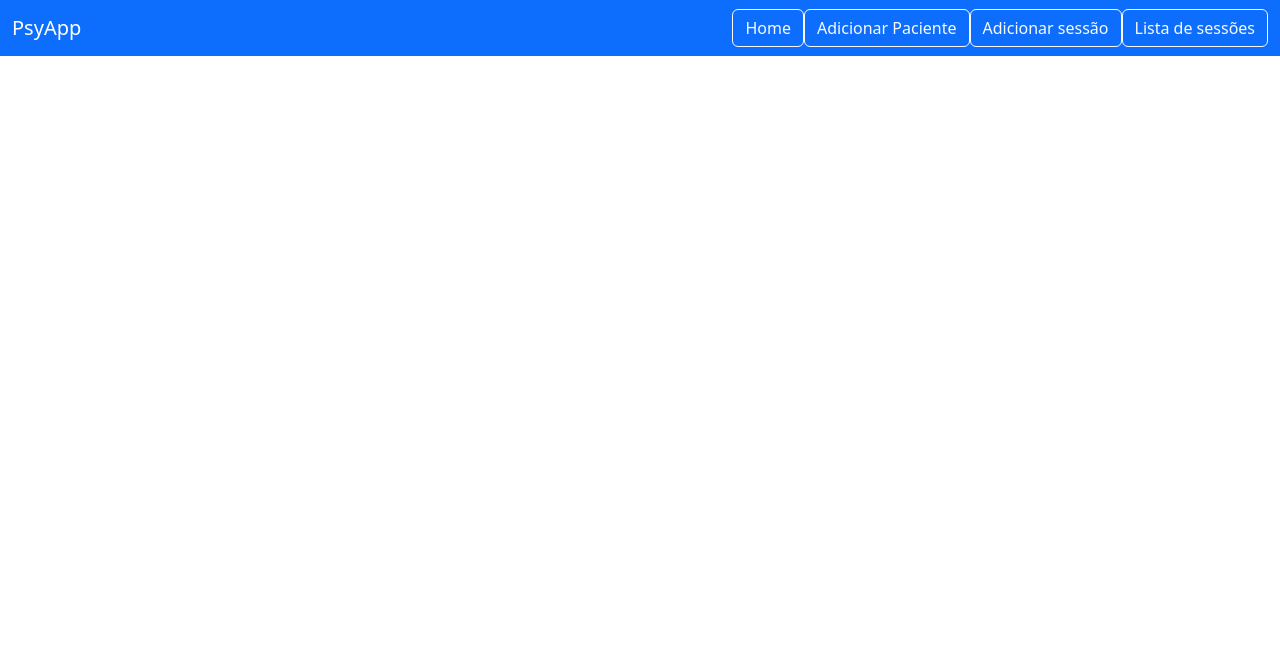
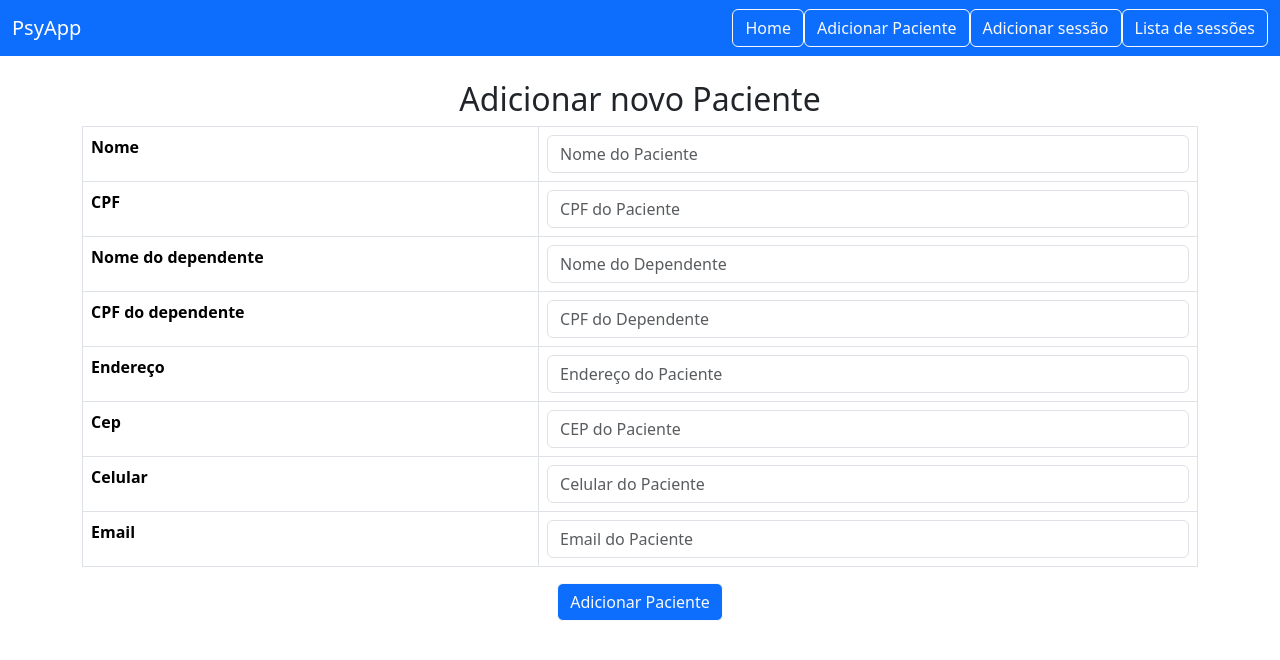
Before and after one commit to GustavoAndrino/Psy-Clinic-System, a React (Create React App) app in the folder fullstack-frontend-psy/: page /AddNewPacients in a window 1280 px wide. Shown: the top 660 px of the page. Built offline with nearby package versions, Linux system fonts and the light colour scheme.

Commit message:
Add new patient feature added

```diff
--- a/fullstack-frontend-psy/src/App.js
+++ b/fullstack-frontend-psy/src/App.js
@@ -6,6 +6,7 @@ import Home from './pages/Home';
 import { BrowserRouter as Router, Routes, Route } from "react-router-dom"
 import { ViewPacients } from './requests/ViewPacients';
 import { SessionsList } from './requests/SessionsList';
+import { AddNewPacients } from './requests/AddNewPacients';
 
 
 function App() {
@@ -17,6 +18,7 @@ function App() {
             <Route exact path="/" element={<Home />} />
             <Route exact path="/viewPacient/:id" element={<ViewPacients />} />
             <Route exact path="/sessionsList" element={<SessionsList />} />
+            <Route exact path="/AddNewPacients" element={<AddNewPacients />} />
           </Routes>
         </Router>
     </div>
--- a/fullstack-frontend-psy/src/layout/Navabar.js
+++ b/fullstack-frontend-psy/src/layout/Navabar.js
@@ -11,7 +11,7 @@ export const Navabar = () => {
         </button>
         <div className='flex-box'>
           <Link className='btn btn-outline-light' to="/">Home</Link>
-          <button className='btn btn-outline-light'>Adicionar Paciente</button>
+          <Link className='btn btn-outline-light' to={"/AddNewPacients"}>Adicionar Paciente</Link>
           <button className='btn btn-outline-light'>Adicionar sessão</button>
           <Link className='btn btn-outline-light btn-primary' to={"/sessionsList"}>Lista de sessões</Link>
         </div>
--- a/fullstack-frontend-psy/src/pages/Home.js
+++ b/fullstack-frontend-psy/src/pages/Home.js
@@ -2,6 +2,7 @@ import React, { useEffect, useState } from 'react'
 import axios from 'axios'
 import { Link } from 'react-router-dom';
 import { AlertCircleOutline, CheckmarkCircleOutline } from 'react-ionicons';
+import { Button } from 'bootstrap';
 
 export default function Home() {
 
@@ -9,11 +10,12 @@ export default function Home() {
   const [owing, setOwing] = useState(false)
   const [loading, setLoading] = useState(true);
   const [input, setInput] = useState("")
+  const [update, setUpdated] = useState(false)
 
   useEffect(() => {
     loadUsers();
     console.log(pacients)
-  }, [input])
+  }, [input, update])
 
   const checkOwedValue = (value) => {
     if (value > 0) {
@@ -38,10 +40,26 @@ export default function Home() {
     setInput(e.target.value)
   }
 
+  const deleteButton = (id) => {
+    const confirmDelete = window.confirm("Tem certeza de que quer deletar o paciente ?");
+    try{
+      if(confirmDelete){
+        axios.delete(`http://localhost:8080/pacient/delete/${id}`)
+        alert("Pacient deleted successfully")
+        setUpdated(!update)
+      }
+
+    }catch(error){
+      console.error("Error deleting pacient:", error);
+      alert("Error, pacient wasnt deleted")
+    }
+  }
+
 
   return (
     <div className='container'>
       <div className='py-4'>
+        <h2>Todos Pacientes</h2>
       <input
         type={"text"}
         className='textalign: center}'
@@ -85,7 +103,12 @@ export default function Home() {
                       />
                     )}
                   </td>
-                  <td><Link className='btn btn-outline-light btn-primary' to={`/viewPacient/${pacient.id}`}>Detalhes</Link></td>
+                  <td>
+                    <Link className='btn btn-outline-light btn-primary' to={`/viewPacient/${pacient.id}`}>Detalhes</Link>
+                    <button className='btn btn-outline-light btn-danger'
+                    onClick={() => deleteButton(pacient.id)}>Deletar
+                    </button>
+                    </td>
                 </tr>
               ))
             }
--- a/fullstack-frontend-psy/src/requests/AddNewPacients.js
+++ b/fullstack-frontend-psy/src/requests/AddNewPacients.js
@@ -1,7 +1,160 @@
-import React from 'react'
+import React, { useState } from 'react';
+import axios from 'axios';  // Importing axios
 
 export const AddNewPacients = () => {
+  const [pacient, setPacient] = useState({
+    name: "",
+    dependenteName: "",
+    cpf: "",
+    dependentCpf: "",
+    adress: "",
+    cep: "",
+    phoneNumber: "",
+    email: "",
+    sessions: []
+  });
+
+  const onInputChange = (e) => {
+    setPacient({ ...pacient, [e.target.name]: e.target.value });
+  };
+
+  const handleApply = () => {
+    // Basic validation to ensure required fields are filled
+    if (!pacient.name || !pacient.cpf || !pacient.dependenteName || !pacient.dependentCpf) {
+      alert("Please fill in all the required fields.");
+      return;
+    }
+
+    try {
+      axios.post("http://localhost:8080/newPacient", pacient)
+        .then(response => {
+          alert("Paciente adicionado com sucesso");
+        })
+        .catch(error => {
+          console.error("Error adding patient: ", error);
+          alert("Error adding patient");
+        });
+    } catch (error) {
+      console.error("Error adding patient: ", error);
+      alert("Error adding patient");
+    }
+  };
+
   return (
-    <div>AddNewPacients</div>
-  )
-}
+    <div className='container'>
+      <div className='py-4'>
+        {/* Patient Details */}
+        <h2>Adicionar novo Paciente</h2>
+        <table className="table table-bordered">
+          <tbody style={{ textAlign: 'left' }}>
+            <tr>
+              <th>Nome</th>
+              <td>
+                <input
+                  type="text"
+                  className="form-control"
+                  placeholder="Nome do Paciente"
+                  name="name"
+                  value={pacient.name}
+                  onChange={(e) => onInputChange(e)}
+                />
+              </td>
+            </tr>
+            <tr>
+              <th>CPF</th>
+              <td>
+                <input
+                  type="text"
+                  className="form-control"
+                  placeholder="CPF do Paciente"
+                  name="cpf"
+                  value={pacient.cpf}
+                  onChange={(e) => onInputChange(e)}
+                />
+              </td>
+            </tr>
+            <tr>
+              <th>Nome do dependente</th>
+              <td>
+                <input
+                  type="text"
+                  className="form-control"
+                  placeholder="Nome do Dependente"
+                  name="dependenteName"
+                  value={pacient.dependenteName}
+                  onChange={(e) => onInputChange(e)}
+                />
+              </td>
+            </tr>
+            <tr>
+              <th>CPF do dependente</th>
+              <td>
+                <input
+                  type="text"
+                  className="form-control"
+                  placeholder="CPF do Dependente"
+                  name="dependentCpf"
+                  value={pacient.dependentCpf}
+                  onChange={(e) => onInputChange(e)}
+                />
+              </td>
+            </tr>
+            <tr>
+              <th>Endereço</th>
+              <td>
+                <input
+                  type="text"
+                  className="form-control"
+                  placeholder="Endereço do Paciente"
+                  name="adress"
+                  value={pacient.adress}
+                  onChange={(e) => onInputChange(e)}
+                />
+              </td>
+            </tr>
+            <tr>
+              <th>Cep</th>
+              <td>
+                <input
+                  type="text"
+                  className="form-control"
+                  placeholder="CEP do Paciente"
+                  name="cep"
+                  value={pacient.cep}
+                  onChange={(e) => onInputChange(e)}
+                />
+              </td>
+            </tr>
+            <tr>
+              <th>Celular</th>
+              <td>
+                <input
+                  type="text"
+                  className="form-control"
+                  placeholder="Celular do Paciente"
+                  name="phoneNumber"
+                  value={pacient.phoneNumber}
+                  onChange={(e) => onInputChange(e)}
+                />
+              </td>
+            </tr>
+            <tr>
+              <th>Email</th>
+              <td>
+                <input
+                  type="text"
+                  className="form-control"
+                  placeholder="Email do Paciente"
+                  name="email"
+                  value={pacient.email}
+                  onChange={(e) => onInputChange(e)}
+                />
+              </td>
+            </tr>
+          </tbody>
+        </table>
+        <button className='btn btn-outline-light btn-primary' onClick={handleApply}>Adicionar Paciente</button>
+      </div>
+    </div>
+  );
+};
--- a/fullstack-frontend-psy/src/requests/ViewPacients.js
+++ b/fullstack-frontend-psy/src/requests/ViewPacients.js
@@ -91,7 +91,6 @@ export const ViewPacients = () => {
       for (const session of sessions) {
         const updatedStatus = paymentStatus[session.id] === "true";
         if (updatedStatus !== session.paid) {
-          // Send a PUT or PATCH request to update the payment status of the session
           await axios.put(`http://localhost:8080/sessionPaymentStatus/${session.id}`, {
             paid: updatedStatus
           });
@@ -163,7 +162,7 @@ export const ViewPacients = () => {
               <td><input
                 type={"text"}
                 className='form-control'
-                placeholder='Nome do Procedimento'
+                placeholder='Nome do Dependente'
                 name='dependentName'
                 value={pacients.dependentName}
                 readOnly={readOnly}
```
Also changed, not shown: 2 other files (tests, documents, lock files or other folders).
